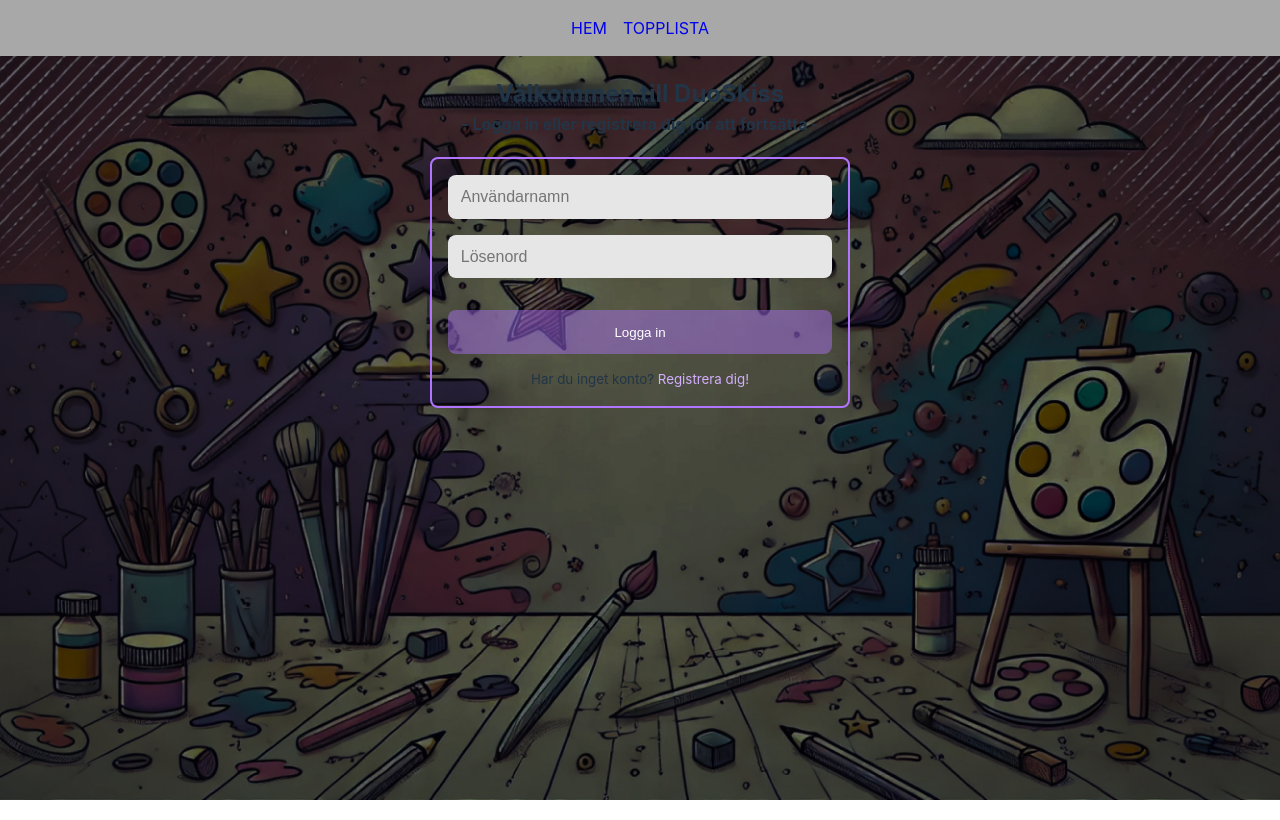
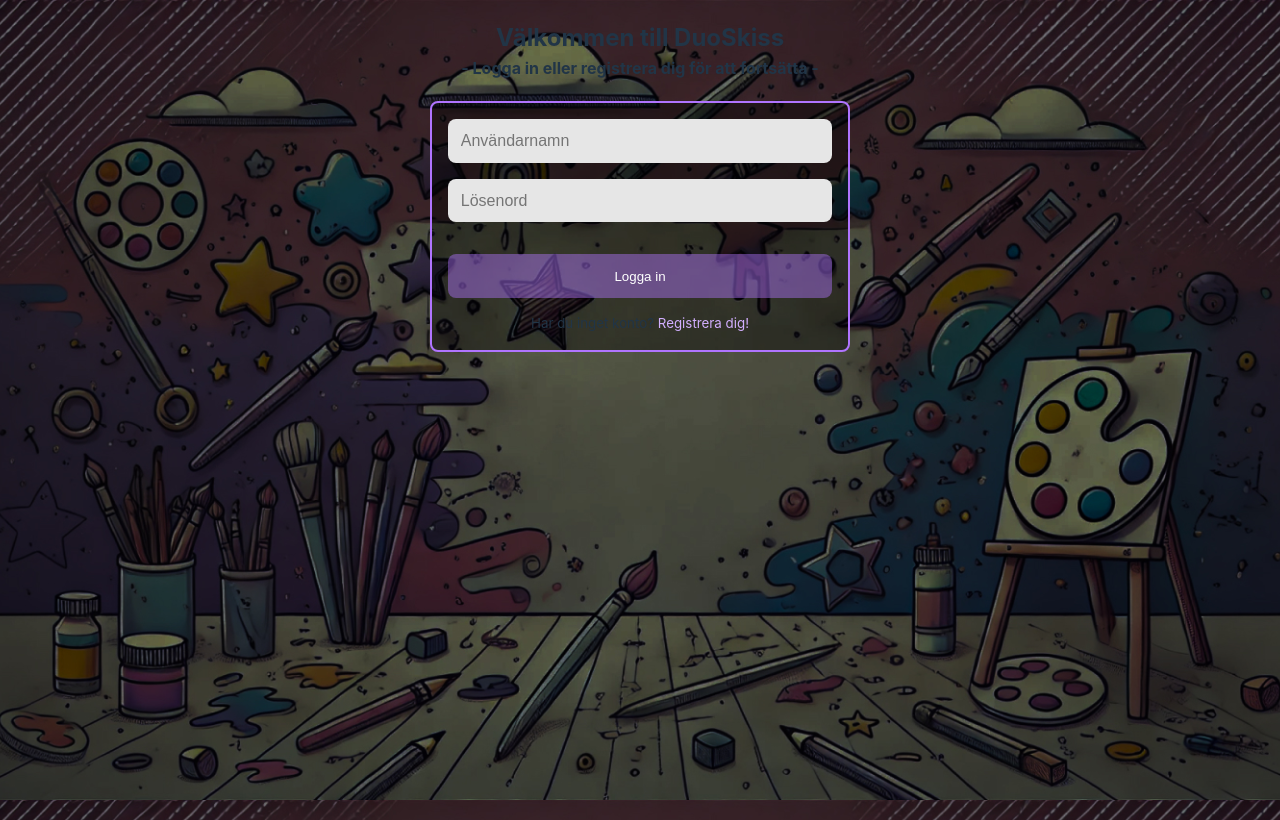
Before and after one commit to Saga-Lannerhjelm/DrawAndGuessGame, a React (Vite) app in the folder frontend/react-app/: page /login in a window 1280 px wide. Built offline with nearby package versions, Linux system fonts and the light colour scheme.

Commit message:
Conditionally render the navbar

```diff
--- a/frontend/react-app/src/App.css
+++ b/frontend/react-app/src/App.css
@@ -24,7 +24,7 @@ body {
 
 .navbar {
   background-color: var(--header-color);
-  padding: 1rem 2rem;
+  padding: 1.5rem 2rem;
   display: flex;
   gap: 1rem;
   justify-content: center;
@@ -59,6 +59,7 @@ small span {
   flex-direction: column;
   gap: 1rem;
   border: 2px solid var(--bordercolor);
+  background-color: rgba(0, 0, 0, 0.4);
   padding: 1rem;
   border-radius: 0.5rem;
   max-width: 30vw;
--- a/frontend/react-app/src/App.jsx
+++ b/frontend/react-app/src/App.jsx
@@ -13,8 +13,8 @@ import NavBar from "./components/Navbar";
 function App() {
   return (
     <>
-      <NavBar />
       <ConnectionProvider>
+        <NavBar />
         <Routes>
           <Route path="/login" element={<Login />} />
           <Route path="/" element={<Home />} />
--- a/frontend/react-app/src/components/NavBar.jsx
+++ b/frontend/react-app/src/components/NavBar.jsx
@@ -1,9 +1,16 @@
 import React from "react";
 import { NavLink } from "react-router-dom";
+import { useConnection } from "../context/ConnectionContext";
 
 const NavBar = () => {
+  const { jwt, connection } = useConnection();
   return (
-    <nav className="navbar">
+    <nav
+      className="navbar"
+      style={{
+        display: !jwt || connection ? "none" : "flex",
+      }}
+    >
       <NavLink
         to={"/"}
         className={({ isActive }) => (isActive ? "active" : "")}
```
